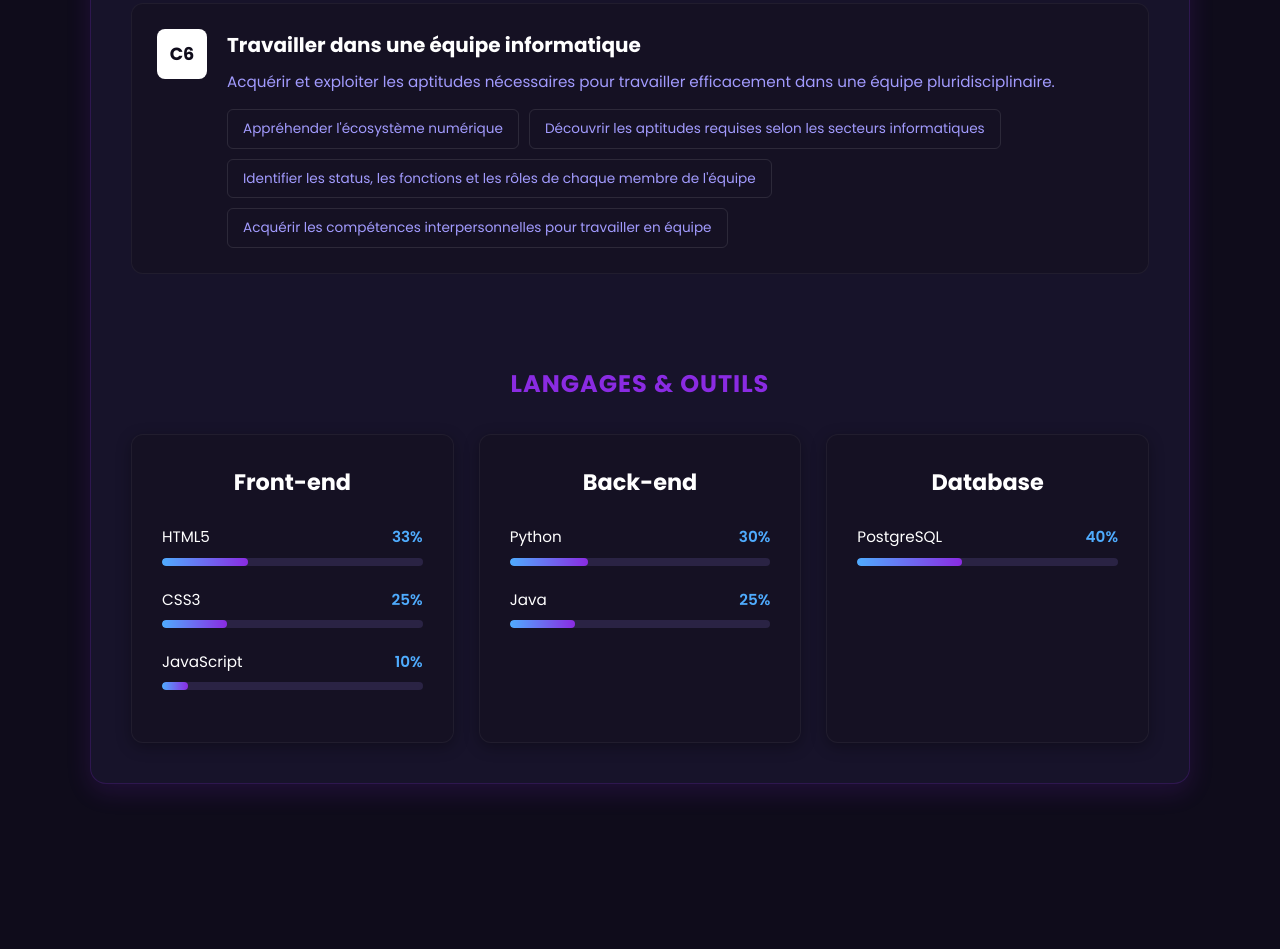
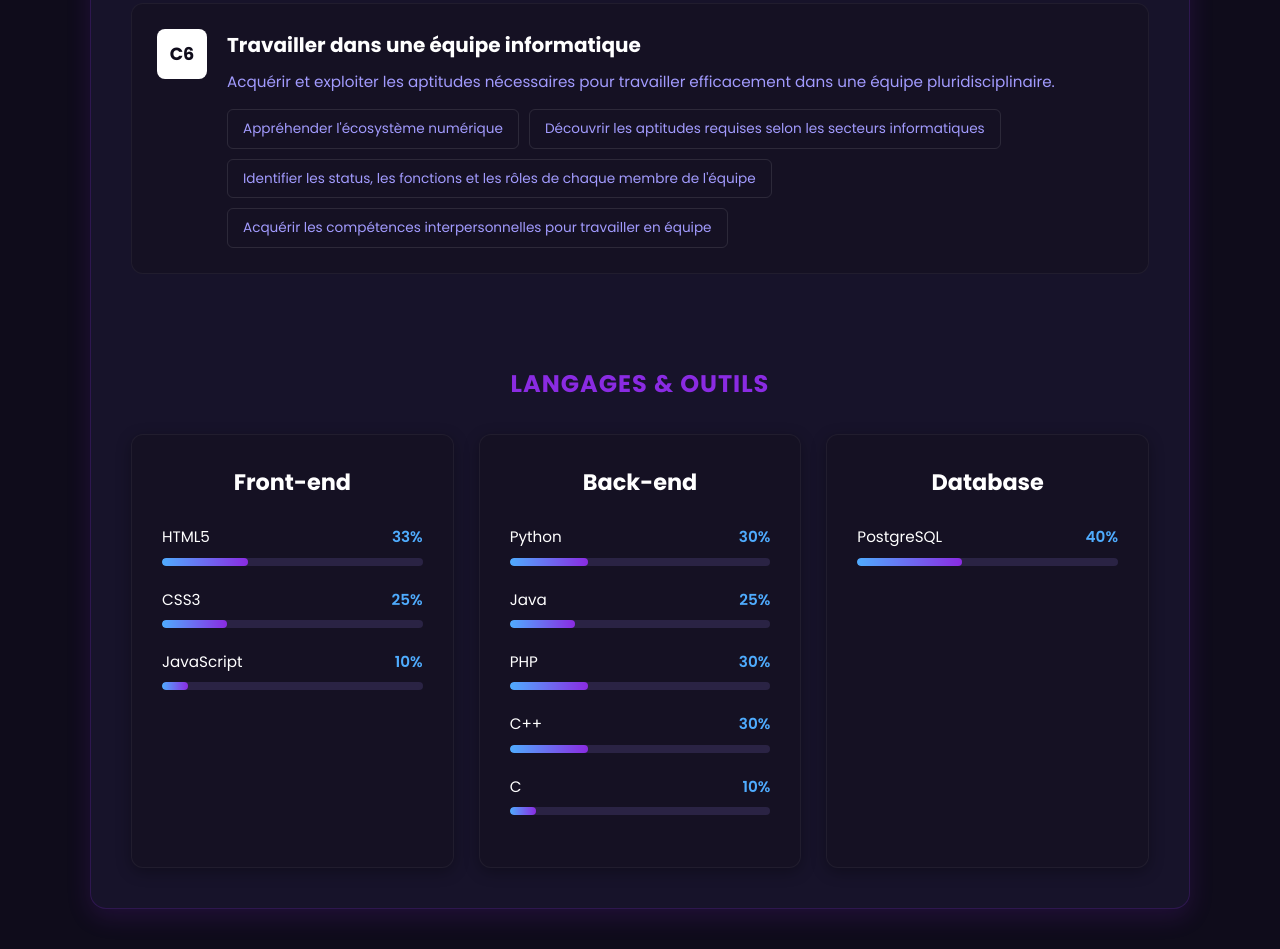
Before and after one commit to Mihiran-Panchalingam/MonPortfolio, a plain HTML site: page skill.html in a window 1280 px wide. Shown: the part 1621-2570 px from the top of the page. Before the commit the page ends 2445 px from the top, so only its background shows below. Drawn offline with Linux system fonts and the light colour scheme.

Commit message:
Add files via upload

```diff
--- a/skill.html
+++ b/skill.html
@@ -164,6 +164,7 @@
                     </div>
                 </div>
 
+
                 <div class="skill-item">
                     <div class="skill-info">
                         <span>Java</span>
@@ -173,6 +174,42 @@
                         <div class="progress-fill" style="--target-width: 25%;"></div>
                     </div>
                 </div>
+
+
+                <div class="skill-item">
+                    <div class="skill-info">
+                        <span>PHP</span>
+                        <span class="skill-percent">30%</span>
+                    </div>
+                    <div class="progress-bar">
+                        <div class="progress-fill" style="--target-width: 30%;"></div>
+                    </div>
+                </div>
+
+
+                <div class="skill-item">
+                    <div class="skill-info">
+                        <span>C++</span>
+                        <span class="skill-percent">30%</span>
+                    </div>
+                    <div class="progress-bar">
+                        <div class="progress-fill" style="--target-width: 30%;"></div>
+                    </div>
+                </div>
+
+
+                <div class="skill-item">
+                    <div class="skill-info">
+                        <span>C</span>
+                        <span class="skill-percent">10%</span>
+                    </div>
+                    <div class="progress-bar">
+                        <div class="progress-fill" style="--target-width: 10%;"></div>
+                    </div>
+                </div>
+
+
+
 
             </div>
 
```
Also changed, not shown: contact.html (+6 -4 lines), index.html (+18 -6 lines), 1 other file.
